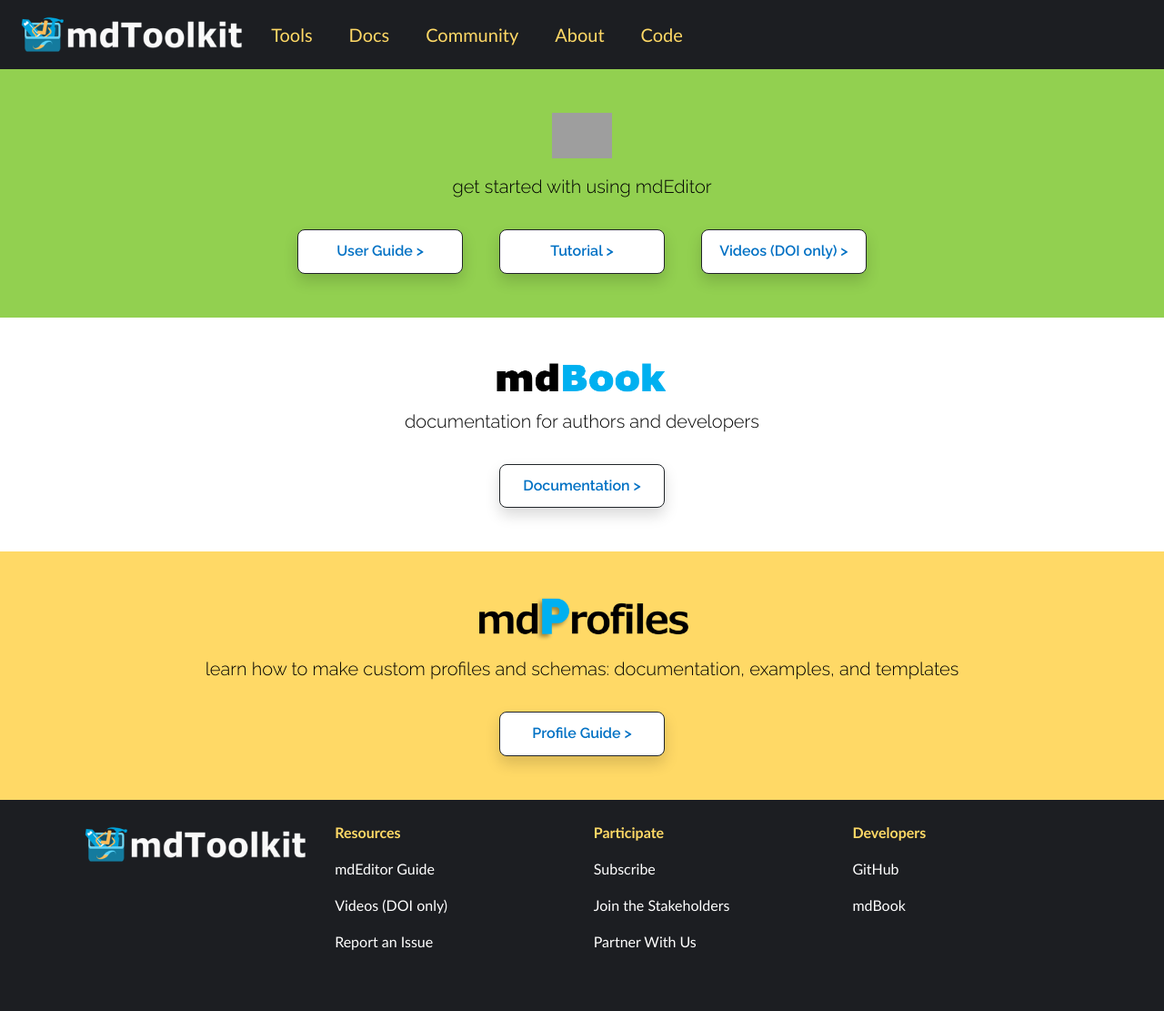
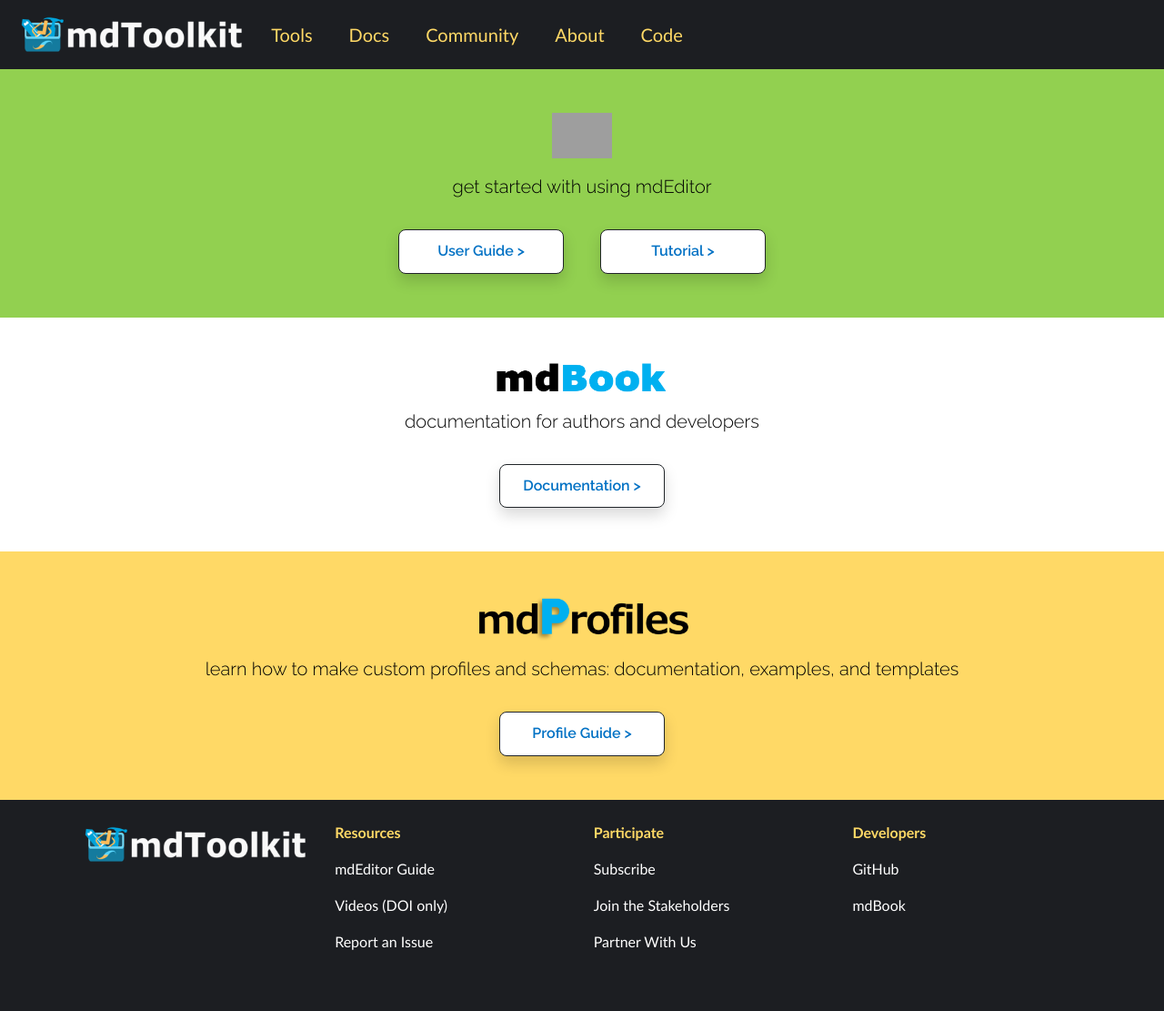
Before and after one commit to adiwg/mdToolkit-web, a Jekyll site: the page built from docs.html, in a window 1280 px wide. Shown: the whole page at 91% size. Built offline with Jekyll 4.4.1, drawn with Linux system fonts in a browser that asks for light colours; grey boxes are pictures that could not be loaded.

Commit message:
removed doi videos button on docs page

```diff
--- a/docs.html
+++ b/docs.html
@@ -25,14 +25,6 @@
         <a href="https://guide.mdeditor.org/tutorial/welcome-to-tutorial.html" target="_blank">
           <button class="btn btn-lg bg-white border border-dark fw-bold fs-6 text-blue shadow">
             Tutorial &gt;
-          </button>
-        </a>
-      </div>
-      <div class="col-auto">
-        <a href="https://web.microsoftstream.com/channel/241d6c88-dbca-44e9-9351-2b89acc9b278?referrer=https:%2F%2Fstatics.teams.cdn.office.net%2F"
-          target="_blank">
-          <button class="btn btn-lg bg-white border border-dark fw-bold fs-6 text-blue shadow">
-            Videos (DOI only) &gt;
           </button>
         </a>
       </div>
```
Also changed, not shown: 1 other file.
